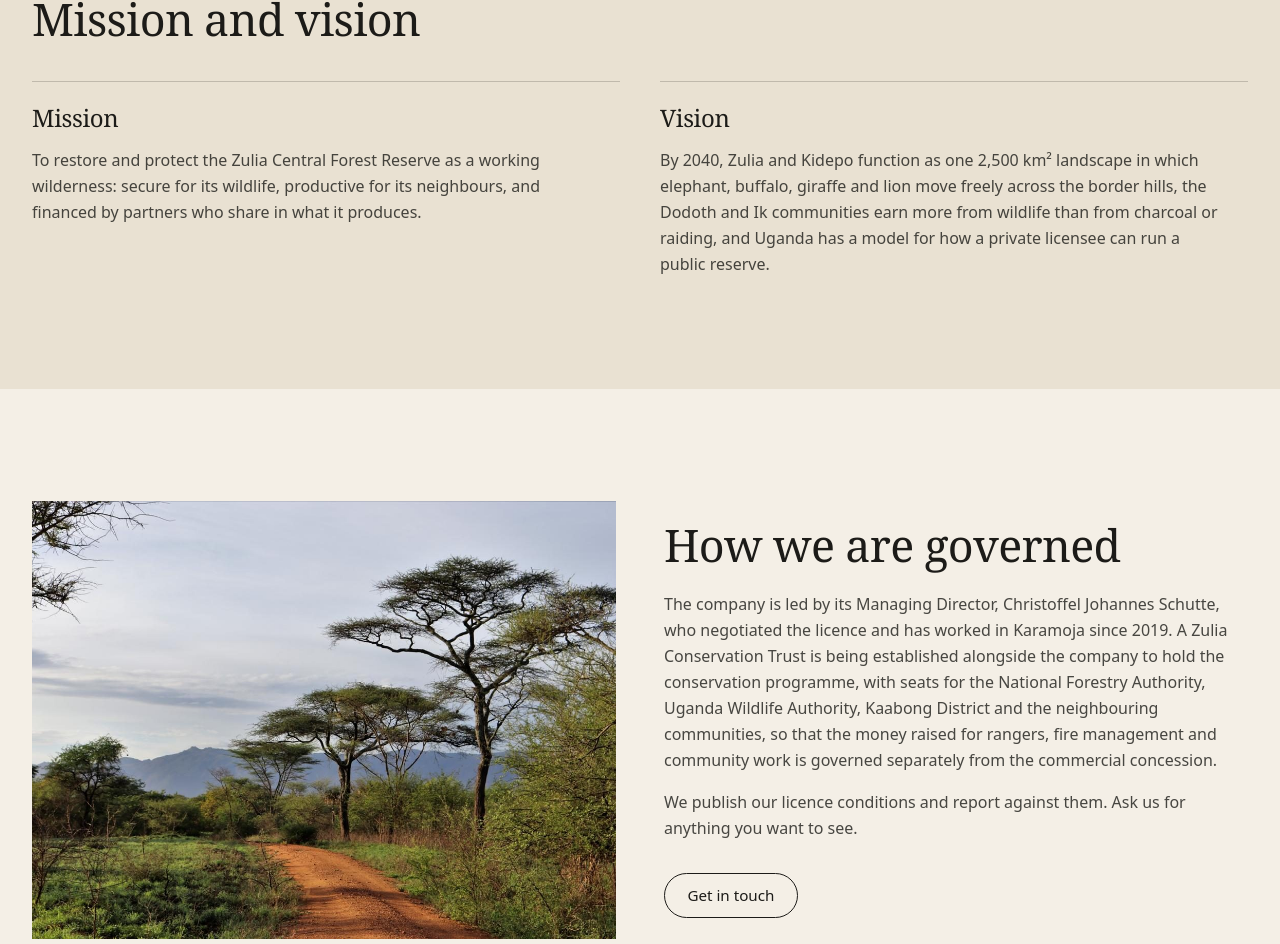
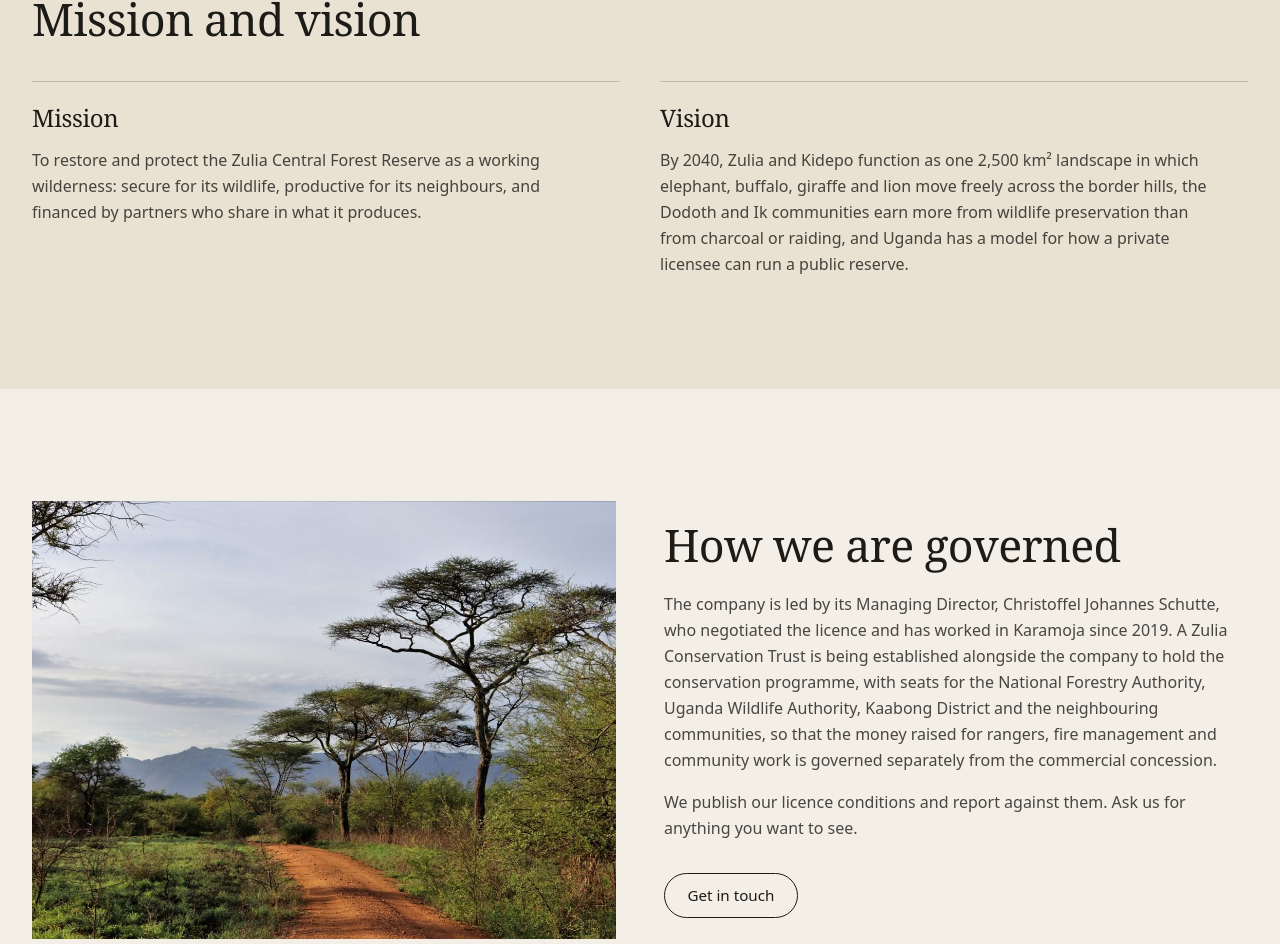
Before and after one commit to Risefit/Zulia-Website, a Next.js app: page /about in a window 1280 px wide. Shown: the part 1382-2326 px from the top of the page. Built offline with nearby package versions, Linux system fonts and the light colour scheme; no server answers.

Commit message:
About: vision wording (wildlife preservation)
Co-Authored-By: Claude Fable 5.1 <noreply@anthropic.com>
Claude-Session: https://claude.ai/code/session_016qM1yPi7LA3CXmZaGZWSc5

```diff
--- a/src/app/about/page.tsx
+++ b/src/app/about/page.tsx
@@ -63,7 +63,7 @@ export default function About() {
             <p className="display text-2xl">Vision</p>
             <p className="prose-measure mt-4 leading-relaxed text-ink/80">
               By 2040, Zulia and Kidepo function as one 2,500 km² landscape in which elephant, buffalo, giraffe and lion move freely across
-              the border hills, the Dodoth and Ik communities earn more from wildlife than from charcoal or raiding, and Uganda has a
+              the border hills, the Dodoth and Ik communities earn more from wildlife preservation than from charcoal or raiding, and Uganda has a
               model for how a private licensee can run a public reserve.
             </p>
           </div>
```
